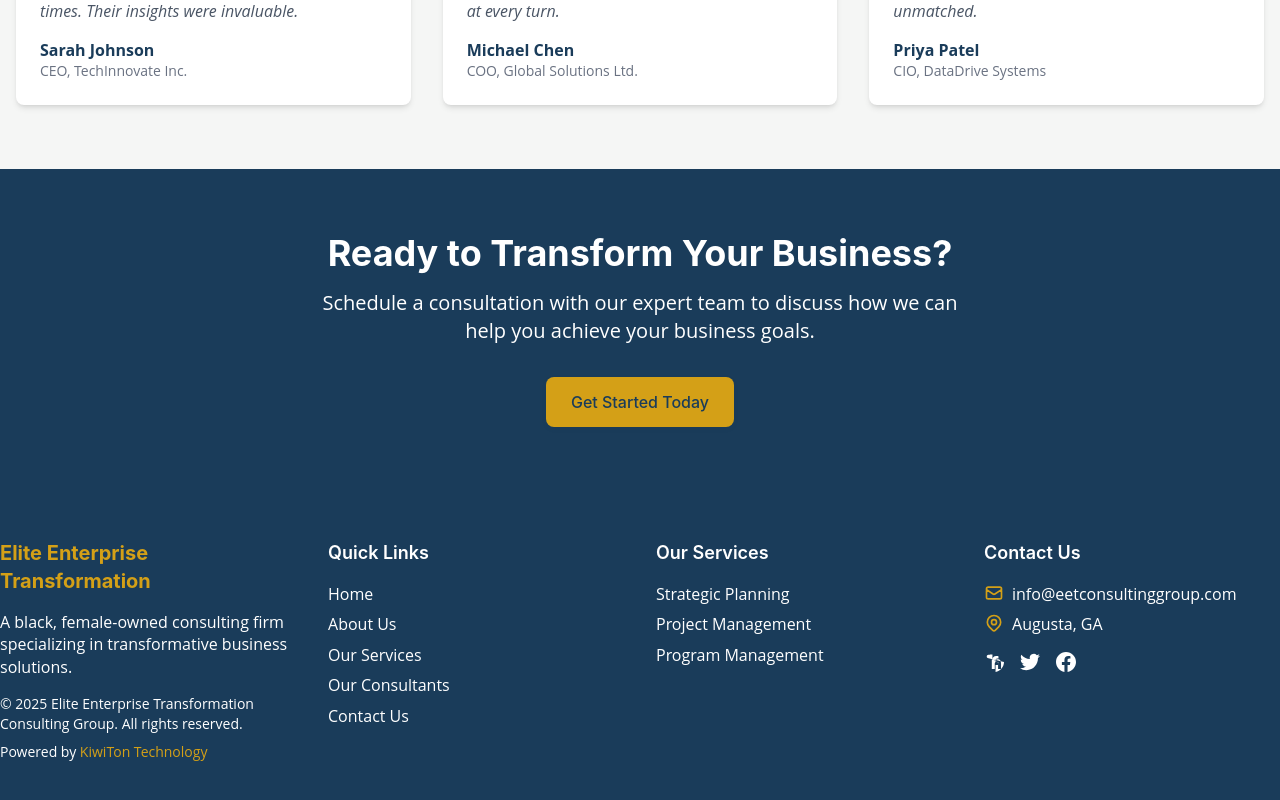
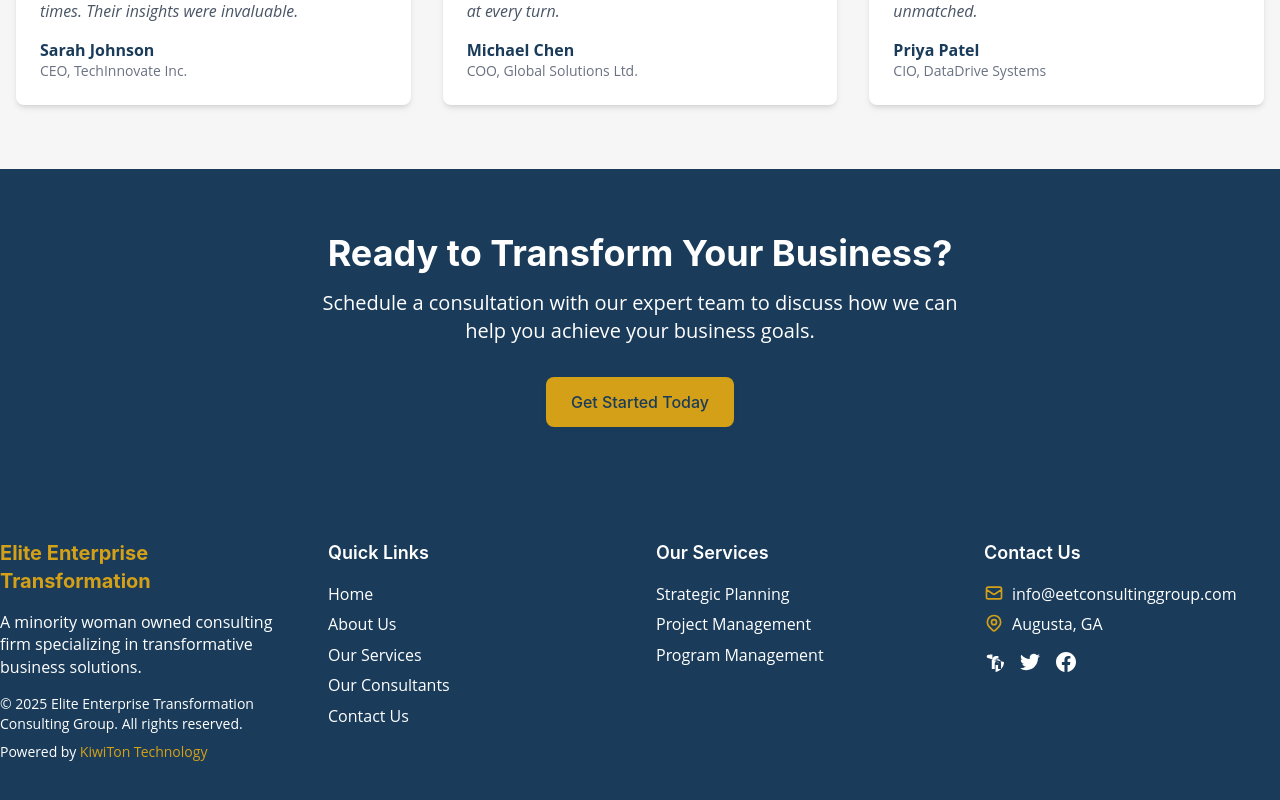
Before and after one commit to Zanderesque/EETCG, a Next.js app: page / in a window 1280 px wide. Shown: the part 1816-2616 px from the top of the page. Built offline with nearby package versions, Linux system fonts and the light colour scheme.

Commit message:
feat(footer): Update company description and improve styling
- Change text from 'black, female-owned' to 'minority woman owned'
- Increase footer padding from py-12 to py-16
- Increase grid gap from gap-8 to gap-12
- Increase heading margins from mb-4 to mb-6 for better visual hierarchy

```diff
--- a/components/Footer.tsx
+++ b/components/Footer.tsx
@@ -13,7 +13,7 @@ export const Footer = () => {
           <div>
             <h3 className="mb-4 text-xl font-bold text-[color:var(--color-gold)]">Elite Enterprise Transformation</h3>
             <p className="mb-4">
-              A black, female-owned consulting firm specializing in transformative business solutions.
+              A minority woman owned consulting firm specializing in transformative business solutions.
             </p>
             <p className="text-sm">
               &copy; {currentYear} Elite Enterprise Transformation Consulting Group. All rights reserved.
```
Also changed, not shown: 1 other file (tests, documents, lock files or other folders).
